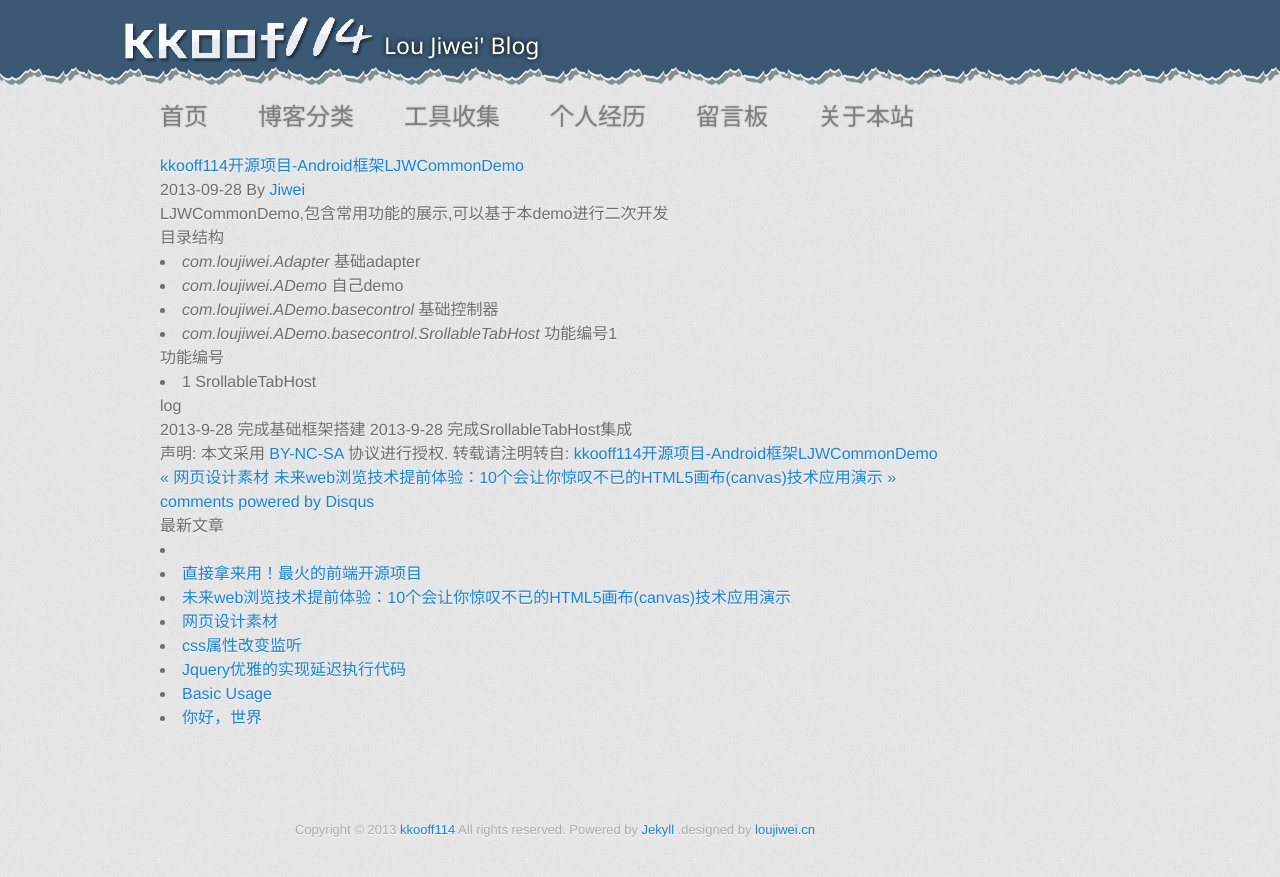
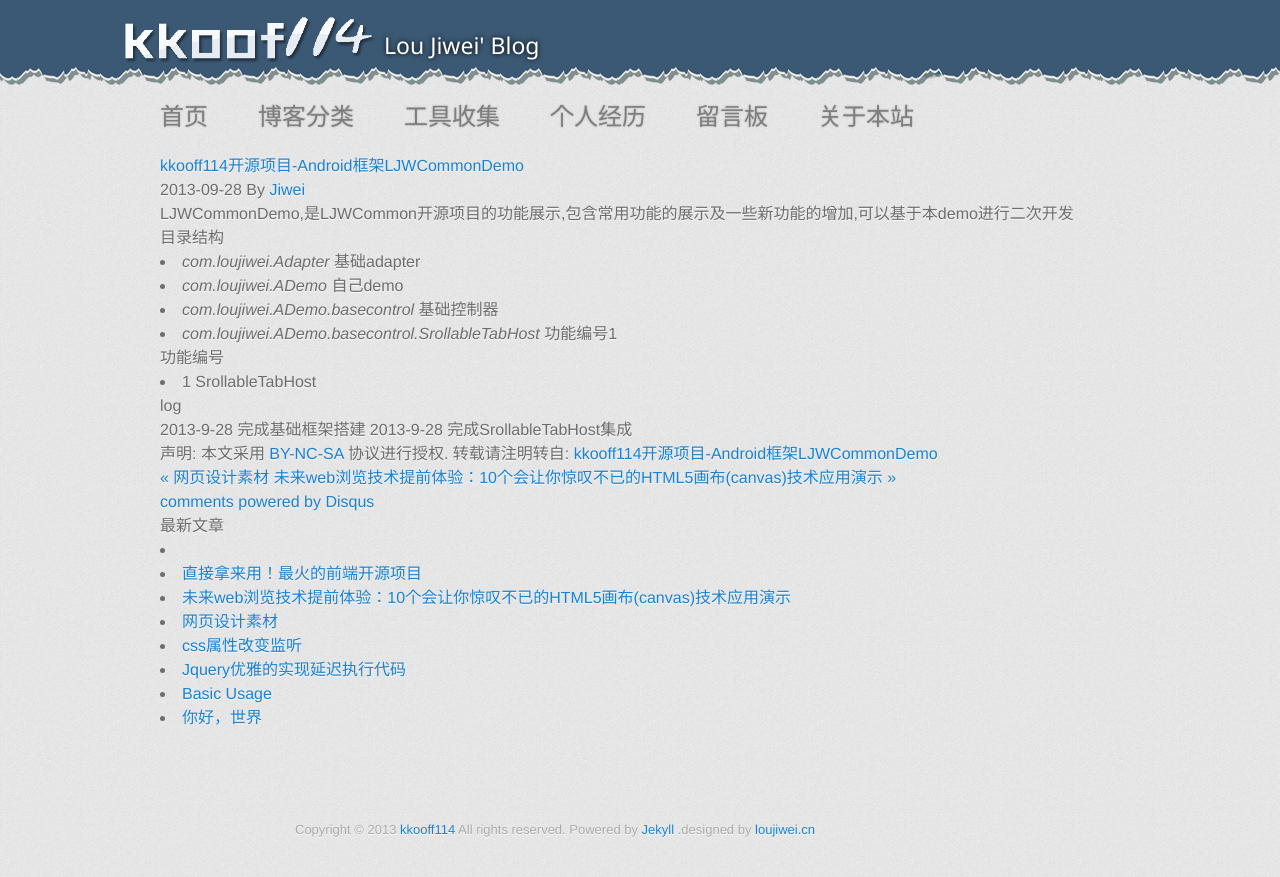
Before and after one commit to kkooff114/kkooff114_blog, a Jekyll site: the page built from _posts/2013-9-28-kkooff114开源项目-Android框架LJWCommonDemo.md, in a window 1280 px wide. Shown: the top 877 px of the page. Built offline with Jekyll 4.4.1, drawn with Linux system fonts in a browser that asks for light colours; nearby versions of some CDN libraries; Markdown is read by kramdown in place of the engine named in the settings; comment, search, counter and statistics services are not loaded.

Commit message:
new post

```diff
--- a/_posts/2013-9-28-kkooff114开源项目-Android框架LJWCommonDemo.md
+++ b/_posts/2013-9-28-kkooff114开源项目-Android框架LJWCommonDemo.md
@@ -1,6 +1,6 @@
 ---
 title:  kkooff114开源项目-Android框架LJWCommonDemo
-description:    LJWCommonDemo,包含常用功能的展示,可以基于本demo进行二次开发
+description:    LJWCommonDemo,是LJWCommon开源项目的功能展示,包含常用功能的展示及一些新功能的增加,可以基于本demo进行二次开发
 layout: post
 tag:    Android
 keywords:   kkooff114开源,Android,demo
```
